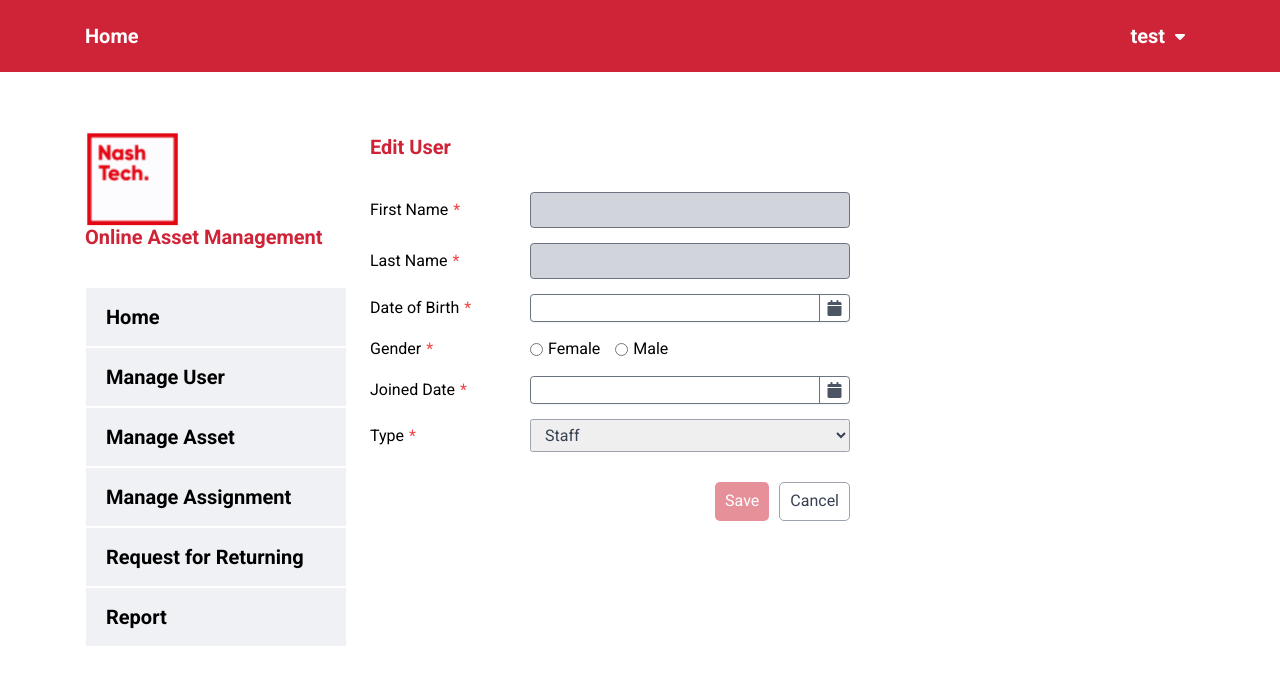
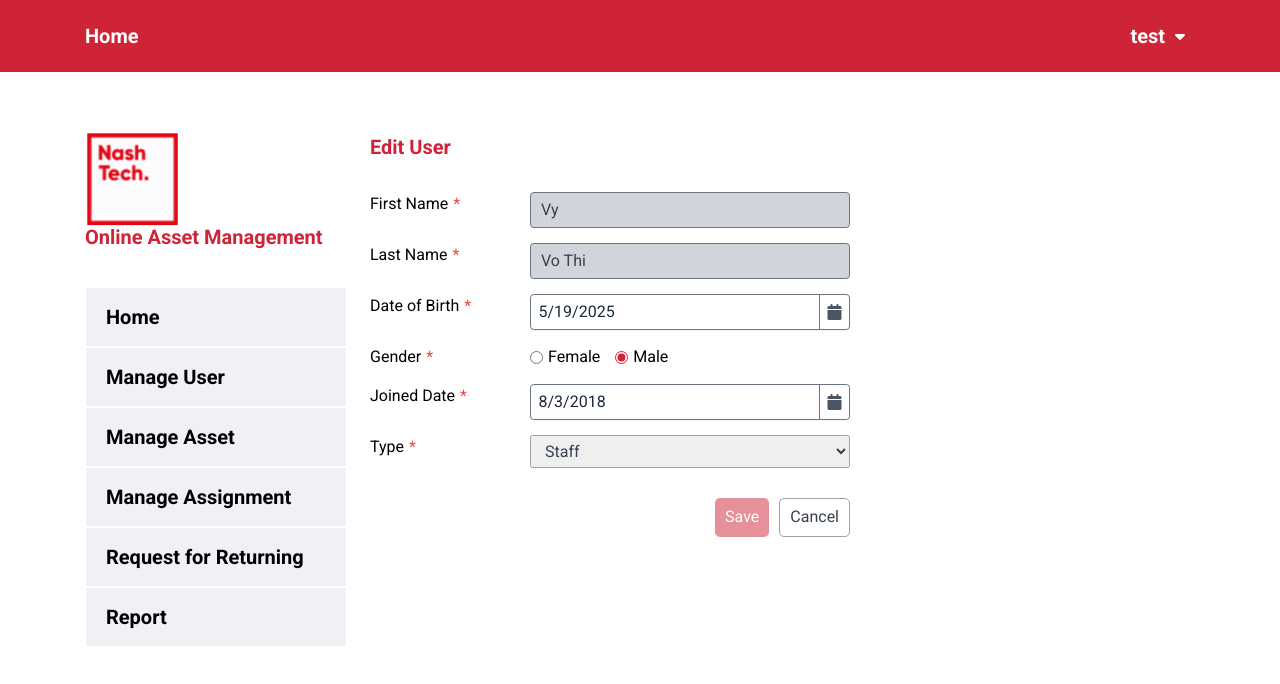
Before and after one commit to hoanglequocanhit89/AssetManagementUI, a React (Create React App) app: page /manage-user/edit/1 in a window 1280 px wide. Shown: the top 684 px of the page. Built offline with nearby package versions, Linux system fonts and the light colour scheme.

Commit message:
feat: edit user ui by taskId 48

```diff
--- a/src/components/ui/date-filter/index.tsx
+++ b/src/components/ui/date-filter/index.tsx
@@ -9,12 +9,14 @@ type DateFilterProps = {
     selectedDate?: Date;
     onSelect: (date: Date) => void;
     width?: string;
+    isHighlight?: boolean
 };
 
 const DateFilter: React.FC<DateFilterProps> = ({
     label,
     selectedDate,
     onSelect,
+    isHighlight
 }) => {
     const [isOpen, setIsOpen] = useState(false);
     const ref = useRef<HTMLDivElement>(null);
@@ -34,7 +36,7 @@ const DateFilter: React.FC<DateFilterProps> = ({
             className="relative w-full"
             ref={ref}
         >
-            <div className="flex items-stretch border border-gray-500 rounded-md shadow-sm bg-white overflow-hidden">
+            <div className={`flex items-stretch border  rounded-md shadow-sm bg-white overflow-hidden ${isHighlight ? 'border-red-500' : 'border-gray-500'}`}>
                 <div className="flex-grow px-3 py-2 text-[1.6rem] text-gray-800 text-left">
                     {selectedDate ? selectedDate.toLocaleDateString() : label}
                 </div>
--- /dev/null
+++ b/src/data/users.js
@@ -0,0 +1,90 @@
+export const users =
+  [
+    {
+      id: 1,
+      staffCode: "SD1901",
+      fullName: "Vo Thao Vy",
+      firstName: "Vy",
+      lastName: "Vo Thi",
+      userName: "vyvt",
+      joinedDate: "08/03/2018",
+      role: "Staff"
+    },
+    {
+      id: 2,
+      staffCode: "SD1902",
+      fullName: "Thao Vy",
+      firstName: "Vy",
+      lastName: "Vo Thi",
+
+      userName: "vyvt",
+      joinedDate: "08/03/2018",
+      role: "Staff"
+    },
+    {
+      id: 3,
+      staffCode: "SD1902",
+      fullName: "Thao Vy",
+      firstName: "Vy",
+      lastName: "Vo Thi",
+
+      userName: "vyvt",
+      joinedDate: "08/03/2018",
+      role: "Staff"
+    },
+    {
+      id: 4,
+      staffCode: "SD1902",
+      fullName: "Thao Vy",
+      firstName: "Vy",
+      lastName: "Vo Thi",
+
+      userName: "vyvt",
+      joinedDate: "08/03/2018",
+      role: "Staff"
+    },
+    {
+      id: 5,
+      staffCode: "SD1902",
+      fullName: "Thao Vy",
+      firstName: "Vy",
+      lastName: "Vo Thi",
+
+      userName: "vyvt",
+      joinedDate: "08/03/2018",
+      role: "Staff"
+    },
+    {
+      id: 6,
+      staffCode: "SD1902",
+      fullName: "Thao Vy",
+      firstName: "Vy",
+      lastName: "Vo Thi",
+
+      userName: "vyvt",
+      joinedDate: "08/03/2018",
+      role: "Staff"
+    },
+    {
+      id: 7,
+      staffCode: "SD1902",
+      fullName: "Thao Vy",
+      firstName: "Vy",
+      lastName: "Vo Thi",
+
+      userName: "vyvt",
+      joinedDate: "08/03/2018",
+      role: "Staff"
+    },
+    {
+      id: 8,
+      staffCode: "SD1902",
+      fullName: "Thao Vy",
+      firstName: "Vy",
+      lastName: "Vo Thi",
+
+      userName: "vyvt",
+      joinedDate: "08/03/2018",
+      role: "Staff"
+    }
+  ]
--- a/src/pages/manage-user/create-update-user/index.tsx
+++ b/src/pages/manage-user/create-update-user/index.tsx
@@ -1,4 +1,4 @@
-import React from 'react';
+import React, { useEffect } from 'react';
 import ContentWrapper from '../../../components/ui/content-wrapper';
 import InputField from '../../../components/ui/input';
 import DateFilter from '../../../components/ui/date-filter';
@@ -7,6 +7,10 @@ import Select from '../../../components/ui/select';
 import { useForm, Controller, SubmitHandler } from 'react-hook-form';
 import { differenceInYears, isAfter } from 'date-fns';
 import { useNavigate, useParams } from 'react-router-dom';
+import { User } from '../../../types';
+import { users } from '../../../data/users';
+
+const data: User[] = users;
 
 type FormFields = {
   firstName: string;
@@ -54,6 +58,20 @@ const CreateUpdateUser: React.FC = () => {
   const watchDOB = watch("dob");
   const watchUserType = watch("type");
 
+  useEffect(() => {
+    if (isEdit) {
+      const user = users.find(u => u.id === Number(id));
+      if (user) {
+        setValue("firstName", user.firstName);
+        setValue("lastName", user.lastName);
+        setValue("dob", new Date());
+        setValue("gender", "Male");
+        setValue("joinedDate", new Date(user.joinedDate));
+        setValue("type", "staff");
+      }
+    }
+  }, [id]);
+
   const onSubmit: SubmitHandler<FormFields> = (data) => {
     const { firstName, lastName } = getValues();
 
@@ -76,7 +94,7 @@ const CreateUpdateUser: React.FC = () => {
 
   return (
     <ContentWrapper title={id ? 'Edit User' : 'Create New User'}>
-      <form onSubmit={handleSubmit(onSubmit)} className="grid grid-cols-3 gap-y-6 items-center text-[1.6rem] max-w-3xl">
+      <form onSubmit={handleSubmit(onSubmit)} className="grid grid-cols-3 gap-y-6 items-start text-[1.6rem] max-w-3xl">
         {/* First Name */}
         <label htmlFor="firstName" className="pr-4 after:content-['*'] after:text-red-500 after:ml-2">First Name</label>
         <div className="col-span-2">
@@ -150,7 +168,7 @@ const CreateUpdateUser: React.FC = () => {
                 differenceInYears(new Date(), value) >= 18 || "User is under 18. Please select a different date"
             }}
             render={({ field }) => (
-              <DateFilter label="" selectedDate={field.value} onSelect={field.onChange} />
+              <DateFilter label="" selectedDate={field.value} onSelect={field.onChange} isHighlight={!!errors.dob}/>
             )}
           />
           {errors.dob && <p className='text-red-500'>{errors.dob.message}</p>}
@@ -164,6 +182,7 @@ const CreateUpdateUser: React.FC = () => {
               type="radio"
               value="Female"
               {...register("gender", { required: "This field is required" })}
+              className='accent-[var(--primary-color)]'
             />
             Female
           </label>
@@ -172,6 +191,7 @@ const CreateUpdateUser: React.FC = () => {
               type="radio"
               value="Male"
               {...register("gender", { required: "This field is required" })}
+              className='accent-[var(--primary-color)]'
             />
             Male
           </label>
@@ -186,11 +206,19 @@ const CreateUpdateUser: React.FC = () => {
             name="joinedDate"
             rules={{
               required: "This field is required",
-              validate: (value) =>
-                !watchDOB || isAfter(value, watchDOB) || "Joined date is not later than Date of Birth. Please select a different date"
+              validate: (value) => {
+                if (!watchDOB || !isAfter(value, watchDOB)) {
+                  return "Joined date is not later than Date of Birth. Please select a different date";
+                }
+                const day = new Date(value).getDay(); // 0: Sunday, 6: Saturday
+                if (day === 0 || day === 6) {
+                  return "Joined date is Saturday or Sunday. Please select a different date";
+                }
+                return true;
+              }
             }}
             render={({ field }) => (
-              <DateFilter label="" selectedDate={field.value} onSelect={field.onChange} />
+              <DateFilter label="" selectedDate={field.value} onSelect={field.onChange} isHighlight={!!errors.joinedDate} />
             )}
           />
           {errors.joinedDate && <p className='text-red-500'>{errors.joinedDate.message}</p>}
--- a/src/pages/manage-user/index.tsx
+++ b/src/pages/manage-user/index.tsx
@@ -9,73 +9,9 @@ import DetailUser from "./detail-user";
 import DisableUser from "./disable-user";
 import Pagination from "../../components/ui/pagination";
 import { useNavigate } from "react-router-dom";
+import { users } from "../../data/users";
 
-const data: User[] = [
-    {
-        id: 1,
-        staffCode: "SD1901",
-        fullName: "Vo Thao Vy",
-        userName: "vyvt",
-        joinedDate: "08/03/2018",
-        role: "Staff"
-    },
-    {
-        id: 2,
-        staffCode: "SD1902",
-        fullName: "Thao Vy",
-        userName: "vyvt",
-        joinedDate: "08/03/2018",
-        role: "Staff"
-    },
-    {
-        id: 3,
-        staffCode: "SD1902",
-        fullName: "Thao Vy",
-        userName: "vyvt",
-        joinedDate: "08/03/2018",
-        role: "Staff"
-    },
-    {
-        id: 4,
-        staffCode: "SD1902",
-        fullName: "Thao Vy",
-        userName: "vyvt",
-        joinedDate: "08/03/2018",
-        role: "Staff"
-    },
-    {
-        id: 5,
-        staffCode: "SD1902",
-        fullName: "Thao Vy",
-        userName: "vyvt",
-        joinedDate: "08/03/2018",
-        role: "Staff"
-    },
-    {
-        id: 6,
-        staffCode: "SD1902",
-        fullName: "Thao Vy",
-        userName: "vyvt",
-        joinedDate: "08/03/2018",
-        role: "Staff"
-    },
-    {
-        id: 7,
-        staffCode: "SD1902",
-        fullName: "Thao Vy",
-        userName: "vyvt",
-        joinedDate: "08/03/2018",
-        role: "Staff"
-    },
-    {
-        id: 8,
-        staffCode: "SD1902",
-        fullName: "Thao Vy",
-        userName: "vyvt",
-        joinedDate: "08/03/2018",
-        role: "Staff"
-    }
-]
+const data: User[] = users;
 
 const getColumns = (handlers: {
     onEdit: (row: User) => void;
@@ -132,7 +68,7 @@ const ManageUser = () => {
     }
 
     const handleEdit = (row: User) => {
-        console.log("Edit", row);
+        navigate(`edit/${row.id}`);
     };
 
     const handleDisableUser = (row: User) => {
@@ -162,7 +98,7 @@ const ManageUser = () => {
                     </div>
                     <div className="flex items-center gap-4 flex-shrink-0">
                         <SearchInput onSearch={handleSearch} />
-                        <Button text="Create new user" type="primary" onClick={() => navigate("/manage-user/create")}/>
+                        <Button text="Create new user" type="primary" onClick={() => navigate("create")}/>
                     </div>
                 </div>
 
--- a/src/types/user.ts
+++ b/src/types/user.ts
@@ -2,6 +2,8 @@ export interface User {
     id: number;
     staffCode: string;
     fullName: string;
+    firstName: string;
+    lastName: string;
     userName: string;
     joinedDate: string;
     role: string;
```
